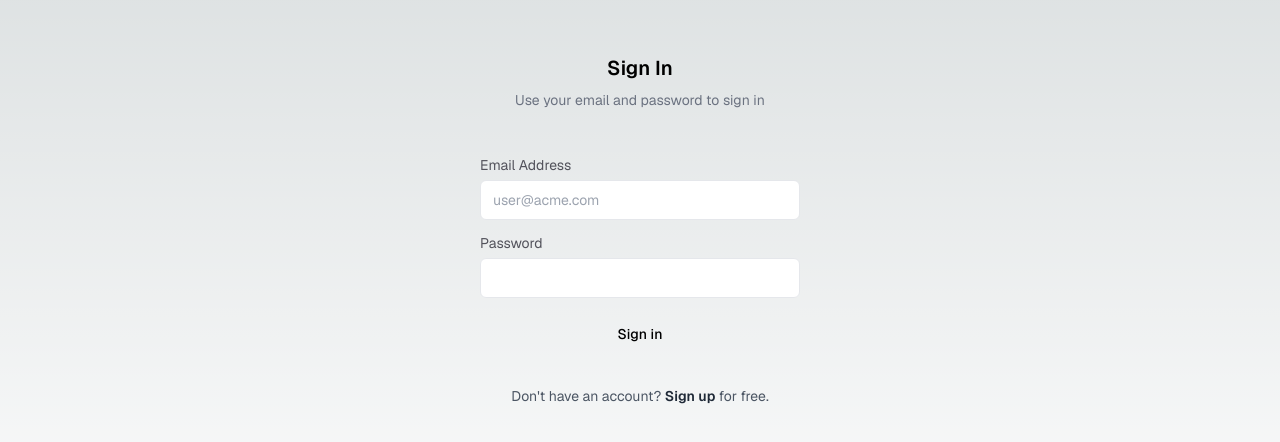
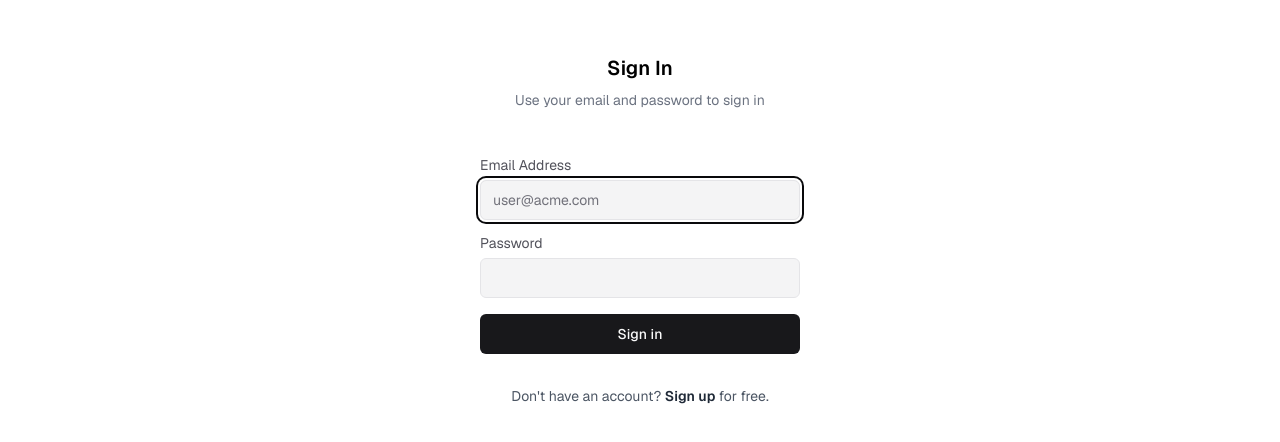
Before and after one commit to meetamit/ai-graph-team, a Next.js app: page /login in a window 1280 px wide. Shown: the part 170-612 px from the top of the page. Built offline with nearby package versions, Linux system fonts and the light colour scheme.

Commit message:
Add basic color theme

```diff
--- a/app/globals.css
+++ b/app/globals.css
@@ -8,12 +8,160 @@
   --background-end-rgb: 255, 255, 255;
 }
 
+/* @layer base {
+  :root {
+    --radius: 0.65rem;
+    --background: oklch(1 0 0);
+    --foreground: oklch(0.141 0.005 285.823);
+    --card: oklch(1 0 0);
+    --card-foreground: oklch(0.141 0.005 285.823);
+    --popover: oklch(1 0 0);
+    --popover-foreground: oklch(0.141 0.005 285.823);
+    --primary: oklch(0.705 0.213 47.604);
+    --primary-foreground: oklch(0.98 0.016 73.684);
+    --secondary: oklch(0.967 0.001 286.375);
+    --secondary-foreground: oklch(0.21 0.006 285.885);
+    --muted: oklch(0.967 0.001 286.375);
+    --muted-foreground: oklch(0.552 0.016 285.938);
+    --accent: oklch(0.967 0.001 286.375);
+    --accent-foreground: oklch(0.21 0.006 285.885);
+    --destructive: oklch(0.577 0.245 27.325);
+    --destructive-foreground: oklch(0.577 0.245 27.325);
+    --border: oklch(0.92 0.004 286.32);
+    --input: oklch(0.92 0.004 286.32);
+    --ring: oklch(0.705 0.213 47.604);
+    --chart-1: oklch(0.646 0.222 41.116);
+    --chart-2: oklch(0.6 0.118 184.704);
+    --chart-3: oklch(0.398 0.07 227.392);
+    --chart-4: oklch(0.828 0.189 84.429);
+    --chart-5: oklch(0.769 0.188 70.08);
+    --sidebar: oklch(0.985 0 0);
+    --sidebar-foreground: oklch(0.141 0.005 285.823);
+    --sidebar-primary: oklch(0.705 0.213 47.604);
+    --sidebar-primary-foreground: oklch(0.98 0.016 73.684);
+    --sidebar-accent: oklch(0.967 0.001 286.375);
+    --sidebar-accent-foreground: oklch(0.21 0.006 285.885);
+    --sidebar-border: oklch(0.92 0.004 286.32);
+    --sidebar-ring: oklch(0.705 0.213 47.604);
+  }
+
+  .dark {
+    --background: oklch(0.141 0.005 285.823);
+    --foreground: oklch(0.985 0 0);
+    --card: oklch(0.21 0.006 285.885);
+    --card-foreground: oklch(0.985 0 0);
+    --popover: oklch(0.21 0.006 285.885);
+    --popover-foreground: oklch(0.985 0 0);
+    --primary: oklch(0.646 0.222 41.116);
+    --primary-foreground: oklch(0.98 0.016 73.684);
+    --secondary: oklch(0.274 0.006 286.033);
+    --secondary-foreground: oklch(0.985 0 0);
+    --muted: oklch(0.274 0.006 286.033);
+    --muted-foreground: oklch(0.705 0.015 286.067);
+    --accent: oklch(0.274 0.006 286.033);
+    --accent-foreground: oklch(0.985 0 0);
+    --destructive: oklch(0.704 0.191 22.216);
+    --destructive-foreground: oklch(0.704 0.191 22.216);
+    --border: oklch(1 0 0 / 10%);
+    --input: oklch(1 0 0 / 15%);
+    --ring: oklch(0.646 0.222 41.116);
+    --chart-1: oklch(0.488 0.243 264.376);
+    --chart-2: oklch(0.696 0.17 162.48);
+    --chart-3: oklch(0.769 0.188 70.08);
+    --chart-4: oklch(0.627 0.265 303.9);
+    --chart-5: oklch(0.645 0.246 16.439);
+    --sidebar: oklch(0.21 0.006 285.885);
+    --sidebar-foreground: oklch(0.985 0 0);
+    --sidebar-primary: oklch(0.646 0.222 41.116);
+    --sidebar-primary-foreground: oklch(0.98 0.016 73.684);
+    --sidebar-accent: oklch(0.274 0.006 286.033);
+    --sidebar-accent-foreground: oklch(0.985 0 0);
+    --sidebar-border: oklch(1 0 0 / 10%);
+    --sidebar-ring: oklch(0.646 0.222 41.116);
+  }
+} */
+@layer base {
+  :root {
+      --background: 0 0% 100%;
+      --foreground: 240 10% 3.9%;
+      --card: 0 0% 100%;
+      --card-foreground: 240 10% 3.9%;
+      --popover: 0 0% 100%;
+      --popover-foreground: 240 10% 3.9%;
+      --primary: 240 5.9% 10%;
+      --primary-foreground: 0 0% 98%;
+      --secondary: 240 4.8% 95.9%;
+      --secondary-foreground: 240 5.9% 10%;
+      --muted: 240 4.8% 95.9%;
+      --muted-foreground: 240 3.8% 46.1%;
+      --accent: 240 4.8% 95.9%;
+      --accent-foreground: 240 5.9% 10%;
+      --destructive: 0 84.2% 60.2%;
+      --destructive-foreground: 0 0% 98%;
+      --border: 240 5.9% 90%;
+      --input: 240 5.9% 90%;
+      --ring: 240 10% 3.9%;
+      --chart-1: 12 76% 61%;
+      --chart-2: 173 58% 39%;
+      --chart-3: 197 37% 24%;
+      --chart-4: 43 74% 66%;
+      --chart-5: 27 87% 67%;
+      --radius: 0.5rem;
+      --sidebar-background: 0 0% 98%;
+      --sidebar-foreground: 240 5.3% 26.1%;
+      --sidebar-primary: 240 5.9% 10%;
+      --sidebar-primary-foreground: 0 0% 98%;
+      --sidebar-accent: 240 4.8% 95.9%;
+      --sidebar-accent-foreground: 240 5.9% 10%;
+      --sidebar-border: 220 13% 91%;
+      --sidebar-ring: 217.2 91.2% 59.8%;
+  }
+  .dark {
+      --background: 240 10% 3.9%;
+      --foreground: 0 0% 98%;
+      --card: 240 10% 3.9%;
+      --card-foreground: 0 0% 98%;
+      --popover: 240 10% 3.9%;
+      --popover-foreground: 0 0% 98%;
+      --primary: 0 0% 98%;
+      --primary-foreground: 240 5.9% 10%;
+      --secondary: 240 3.7% 15.9%;
+      --secondary-foreground: 0 0% 98%;
+      --muted: 240 3.7% 15.9%;
+      --muted-foreground: 240 5% 64.9%;
+      --accent: 240 3.7% 15.9%;
+      --accent-foreground: 0 0% 98%;
+      --destructive: 0 62.8% 30.6%;
+      --destructive-foreground: 0 0% 98%;
+      --border: 240 3.7% 15.9%;
+      --input: 240 3.7% 15.9%;
+      --ring: 240 4.9% 83.9%;
+      --chart-1: 220 70% 50%;
+      --chart-2: 160 60% 45%;
+      --chart-3: 30 80% 55%;
+      --chart-4: 280 65% 60%;
+      --chart-5: 340 75% 55%;
+      --sidebar-background: 240 5.9% 10%;
+      --sidebar-foreground: 240 4.8% 95.9%;
+      --sidebar-primary: 224.3 76.3% 48%;
+      --sidebar-primary-foreground: 0 0% 100%;
+      --sidebar-accent: 240 3.7% 15.9%;
+      --sidebar-accent-foreground: 240 4.8% 95.9%;
+      --sidebar-border: 240 3.7% 15.9%;
+      --sidebar-ring: 217.2 91.2% 59.8%;
+  }
+}
+
+@layer base {
+  * {
+      @apply border-border;
+  }
+
+  body {
+      @apply bg-background text-foreground;
+  }
+}
+
 body {
   color: rgb(var(--foreground-rgb));
-  background: linear-gradient(
-      to bottom,
-      transparent,
-      rgb(var(--background-end-rgb))
-    )
-    rgb(var(--background-start-rgb));
 }
--- a/tailwind.config.js
+++ b/tailwind.config.js
@@ -12,8 +12,56 @@
         mono: ['var(--font-geist-mono)'],
       },
       colors: {
-        background: 'var(--background)',
-        foreground: 'var(--foreground)',
+        background: 'hsl(var(--background))',
+        foreground: 'hsl(var(--foreground))',
+        card: {
+          DEFAULT: 'hsl(var(--card))',
+          foreground: 'hsl(var(--card-foreground))',
+        },
+        popover: {
+          DEFAULT: 'hsl(var(--popover))',
+          foreground: 'hsl(var(--popover-foreground))',
+        },
+        primary: {
+          DEFAULT: 'hsl(var(--primary))',
+          foreground: 'hsl(var(--primary-foreground))',
+        },
+        secondary: {
+          DEFAULT: 'hsl(var(--secondary))',
+          foreground: 'hsl(var(--secondary-foreground))',
+        },
+        muted: {
+          DEFAULT: 'hsl(var(--muted))',
+          foreground: 'hsl(var(--muted-foreground))',
+        },
+        accent: {
+          DEFAULT: 'hsl(var(--accent))',
+          foreground: 'hsl(var(--accent-foreground))',
+        },
+        destructive: {
+          DEFAULT: 'hsl(var(--destructive))',
+          foreground: 'hsl(var(--destructive-foreground))',
+        },
+        border: 'hsl(var(--border))',
+        input: 'hsl(var(--input))',
+        ring: 'hsl(var(--ring))',
+        chart: {
+          '1': 'hsl(var(--chart-1))',
+          '2': 'hsl(var(--chart-2))',
+          '3': 'hsl(var(--chart-3))',
+          '4': 'hsl(var(--chart-4))',
+          '5': 'hsl(var(--chart-5))',
+        },
+        sidebar: {
+          DEFAULT: 'hsl(var(--sidebar-background))',
+          foreground: 'hsl(var(--sidebar-foreground))',
+          primary: 'hsl(var(--sidebar-primary))',
+          'primary-foreground': 'hsl(var(--sidebar-primary-foreground))',
+          accent: 'hsl(var(--sidebar-accent))',
+          'accent-foreground': 'hsl(var(--sidebar-accent-foreground))',
+          border: 'hsl(var(--sidebar-border))',
+          ring: 'hsl(var(--sidebar-ring))',
+        },
       },
     },
   },
```
